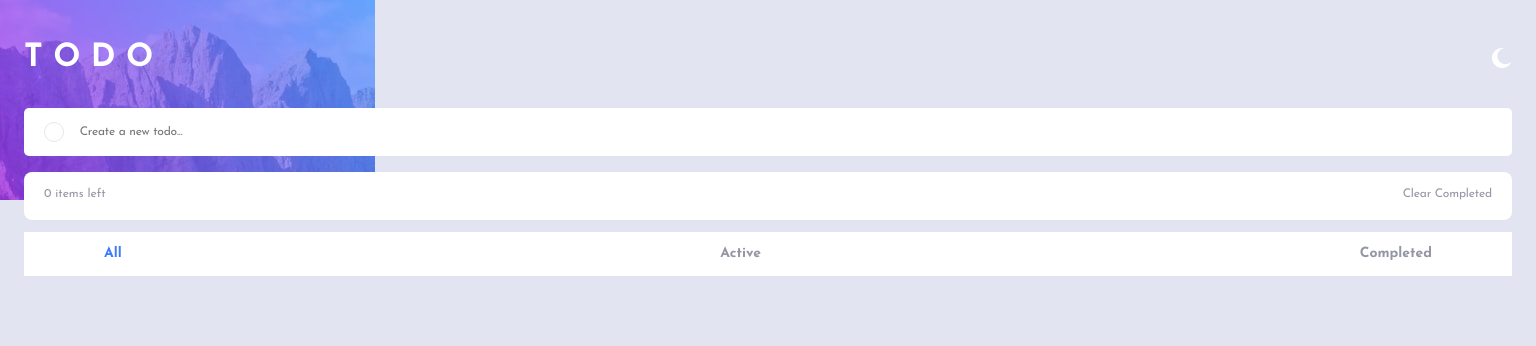
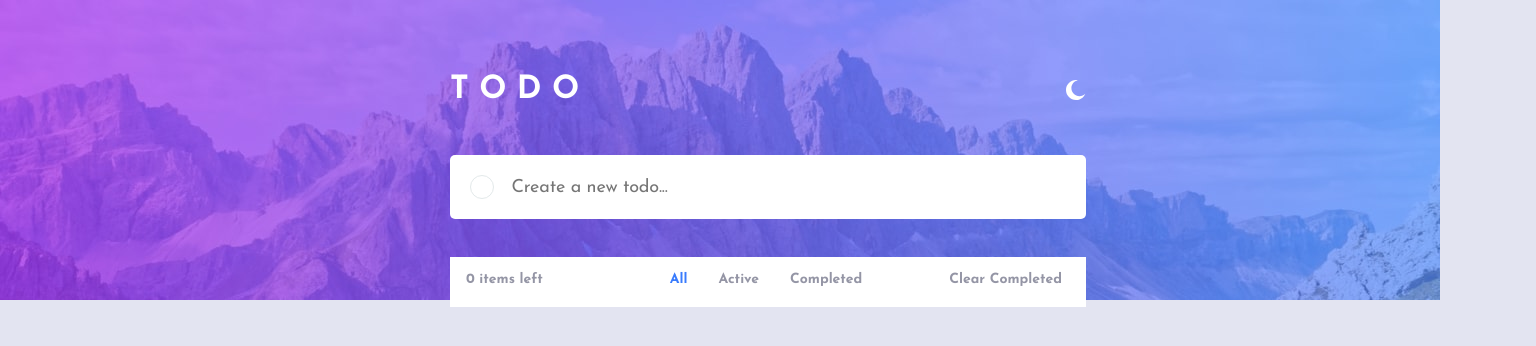
Before and after one commit to dlkokhta/todo-app, a React (Vite) app: page / in a window 1536 px wide. Shown: the top 346 px of the page. Built offline with nearby package versions, Linux system fonts and the light colour scheme.

Commit message:
select hover to do, everything else is done

```diff
--- a/src/App.jsx
+++ b/src/App.jsx
@@ -184,9 +184,14 @@ function App() {
                     ></img>
                   </div>
                   <h1
+                    // className={
+                    //   !theme
+                    //     ? `${classes["created-todo-container-text-dark"]}`
+                    //     : `${classes["created-todo-container-text-crossed-out-dark"]}`
+                    // }
                     className={
                       todo.isMarked
-                        ? `${classes["created-todo-container-text"]}`
+                        ? `${classes["created-todo-container-text"]} `
                         : `${classes["created-todo-container-text-crossed-out"]}`
                     }
                   >
@@ -242,6 +247,16 @@ function App() {
                   : `${classes["select-created-container"]} ${classes["dark"]} `
               }
             >
+              <h1
+                className={
+                  !theme
+                    ? `${classes["info-created-container-light"]} ${classes["select-active"]} `
+                    : `${classes["info-created-container-dark"]} ${classes["select-active"]} `
+                }
+              >
+                {numberOfUnCompletedTodos} items left
+              </h1>
+
               <div
                 onClick={showAllTodoHandler}
                 className={classes["select-all"]}
@@ -268,6 +283,19 @@ function App() {
               >
                 Completed
               </div>
+
+              <h2
+                onClick={() => {
+                  clearCompleteChangeHandler();
+                }}
+                className={
+                  !theme
+                    ? `${classes["select-completed"]} ${classes["info-created-container-light"]}`
+                    : `${classes["select-completed"]} ${classes["info-created-container-dark"]}`
+                }
+              >
+                Clear Completed
+              </h2>
             </div>
           </footer>
         </div>
--- a/src/App.module.css
+++ b/src/App.module.css
@@ -154,6 +154,11 @@ main {
   line-height: 12px;
   color: #494c6b;
 }
+
+.created-todo-container-text-dark {
+  color: #c8cbe7;
+}
+
 .created-todo-container-text-crossed-out {
   text-decoration: line-through;
   font-family: Josefin Sans;
@@ -161,6 +166,10 @@ main {
   font-weight: 400;
   line-height: 12px;
   color: #d1d2da;
+}
+
+.created-todo-container-text-crossed-out-dark {
+  color: #4d5067;
 }
 
 .created-todo-container-dark {
@@ -231,6 +240,9 @@ main {
   line-height: 12px;
   letter-spacing: -0.1666666716337204px;
 }
+footer h2 {
+  display: none;
+}
 .info-created-container-light {
   color: #9495a5;
 }
@@ -272,3 +284,83 @@ main {
 .select-dark {
   color: #5b5e7e;
 }
+
+.select-created-container h1 {
+  display: none;
+}
+
+@media (min-width: 1440px) {
+  .container {
+    padding: 80px 450px 115px 450px;
+  }
+
+  .mobile-light {
+    background-image: url(./assets/images/bg-desktop-light.jpg);
+    background-color: #e3e4f1;
+  }
+  .mobile-dark {
+    background-image: url(./assets/images/bg-desktop-dark.jpg);
+    background-color: #171823;
+  }
+
+  .info-created-container h2 {
+    display: none;
+  }
+  footer h2 {
+    display: block;
+    cursor: pointer;
+    margin-left: 56px;
+  }
+
+  .select-active:hover {
+    cursor: pointer;
+  }
+  .created-todo-container-text:hover {
+    cursor: pointer;
+  }
+
+  header {
+    margin-bottom: 55px;
+  }
+  .input-container {
+    height: 64px;
+    margin-bottom: 26px;
+  }
+  .input-check-box-unselected {
+    width: 24px;
+    height: 24px;
+  }
+  .input-check-box-selected {
+    width: 24px;
+    height: 24px;
+  }
+  .input-container-text {
+    font-size: 18px;
+  }
+
+  .created-todo-container {
+    height: 64px;
+  }
+
+  .created-todo-container h1 {
+    font-size: 18px;
+  }
+
+  .close-icon {
+    width: 18px;
+    height: 18px;
+  }
+
+  .info-created-container {
+    display: none;
+  }
+
+  .select-created-container h1 {
+    display: block;
+    margin-right: 96px;
+  }
+
+  .select-created-container {
+    padding: 16px 24px 20px 16px;
+  }
+}
```
